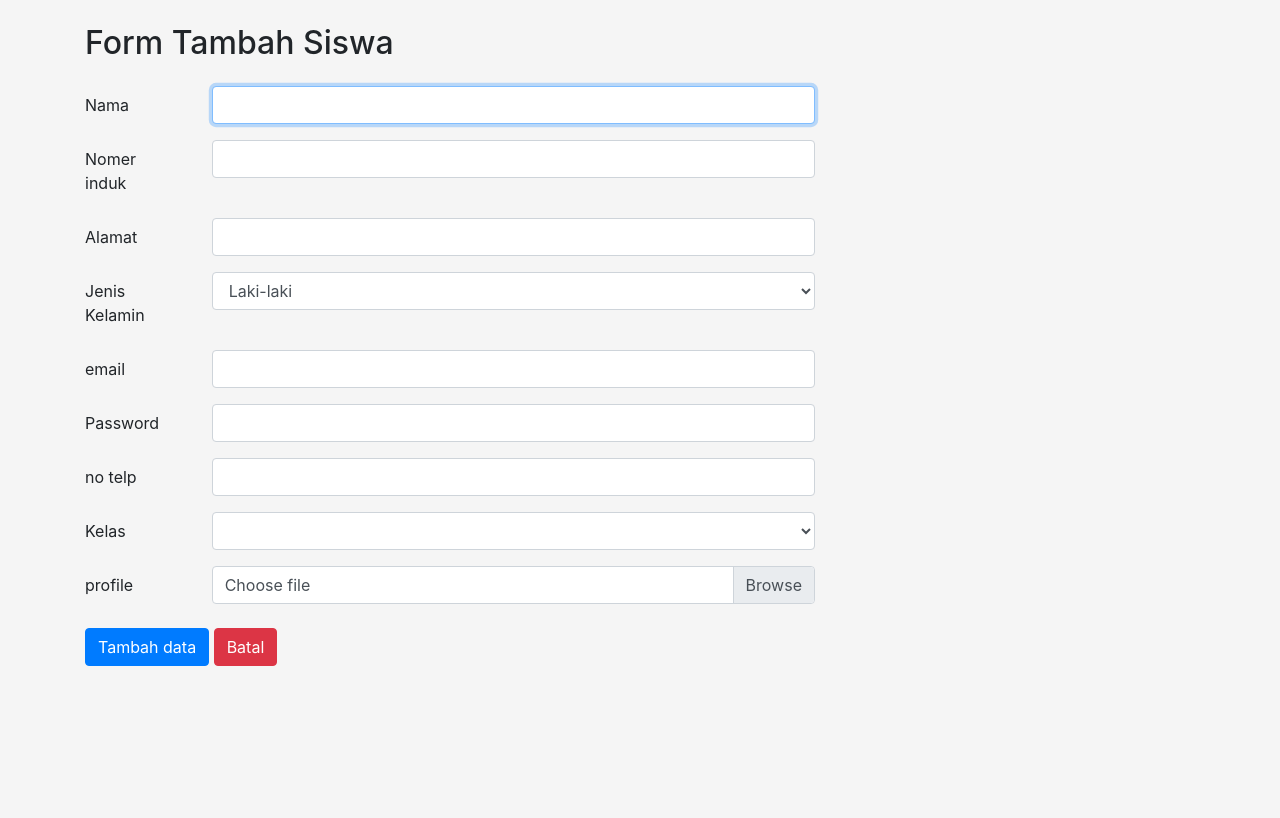
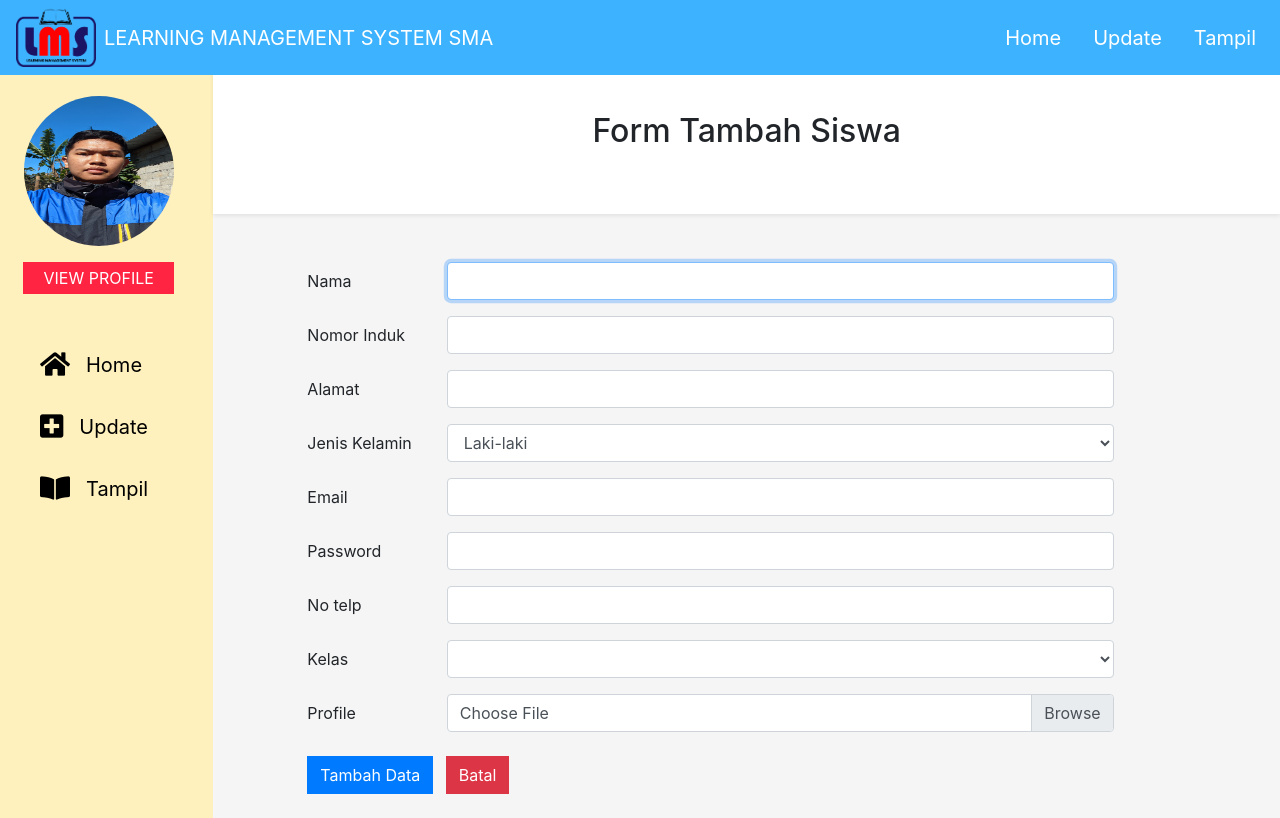
Before and after one commit to Rizka-syaukany/Aplikasi-Learning-Management-System-berbasis-Codeigniter-untuk-SMA, a CodeIgniter 4 app: template app/Views/admin/add_siswa.php in a window 1280 px wide. Before the commit the page ends 666 px from the top, so only its background shows below. Run offline with PHP 8.4 and a stand-in for CodeIgniter, Linux system fonts and the light colour scheme; the template is opened without the code that fills it: most values are stand-ins (such as "Sample title", 1, 10 or a date in 2020); data that the repository does not hold is empty; style sheets or scripts are compiled from the project's sources; some libraries are stand-ins or nearby versions.

Commit message:
memperbaiki tamilan admin

```diff
--- a/app/Views/admin/add_siswa.php
+++ b/app/Views/admin/add_siswa.php
@@ -1,10 +1,15 @@
 <?= $this->extend('layout/template'); ?>
+<?= $this->section('content'); ?>
+<?= $this->include("layout/navbar_admin"); ?>
+<?= $this->include("layout/sidenavbar"); ?>
 
-<?= $this->section('content'); ?>
+<div class="col-md-10 ml-auto">
+    <div class="shadow-sm p-3 mb-5 bg-white">
+        <h2 class="text-center mt-5 mb-5">Form Tambah Siswa</h2>
+    </div>
 <div class="container">
-    <div class="row">
-        <div class="col-8">
-            <h2 class="my-4">Form Tambah Siswa</h2>
+    <div class="row ml-5">
+        <div class="col-10 ml-3">
             <?= $validationSiswa->listErrors(); ?>
             <form action="/admin/saveSiswa" method="POST" enctype="multipart/form-data">
                 <?= csrf_field(); ?>
@@ -21,7 +26,7 @@
 
                 </div>
                 <div class="form-group row">
-                    <label for="nip" class="col-sm-2 col-form-label">Nomer induk</label>
+                    <label for="nip" class="col-sm-2 col-form-label">Nomor Induk</label>
                     <div class="col-sm-10">
                         <input type="number"
                             class="form-control <?= ($validationSiswa->hasError('nip')) ? 'is-invalid':''; ?>"
@@ -54,7 +59,7 @@
                     </div>
                 </div>
                 <div class="form-group row">
-                    <label for="email_user" class="col-sm-2 col-form-label">email</label>
+                    <label for="email_user" class="col-sm-2 col-form-label">Email</label>
                     <div class="col-sm-10">
                         <input type="email"
                             class="form-control  <?= ($validationSiswa->hasError('email_user')) ? 'is-invalid':''; ?> "
@@ -76,7 +81,7 @@
                     </div>
                 </div>
                 <div class="form-group row">
-                    <label for="telp_user" class="col-sm-2 col-form-label">no telp</label>
+                    <label for="telp_user" class="col-sm-2 col-form-label">No telp</label>
                     <div class="col-sm-10">
                         <input type="number"
                             class="form-control <?= ($validationSiswa->hasError('telp_user')) ? 'is-invalid':''; ?>"
@@ -101,7 +106,7 @@
                     </div>
                 </div>
                 <div class="form-group row">
-                    <label for="profile_user" class="col-sm-2 col-form-label">profile</label>
+                    <label for="profile_user" class="col-sm-2 col-form-label">Profile</label>
                     <div class="col-sm-10 ">
                         <div class="custom-file">
                             <input type="file"
@@ -110,7 +115,7 @@
                             <div class="invalid-feedback">
                                 <?= $validationSiswa->getError('profile_user'); ?>
                             </div>
-                            <label class="custom-file-label" for="profile_user">Choose file</label>
+                            <label class="custom-file-label" for="profile_user">Choose File</label>
                         </div>
                         <!-- <label for="profile_user">upload file</label>
                         <input type="file" class="form-control-file" id="profile_user" name="profile_user"> -->
@@ -118,12 +123,13 @@
                 </div>
                 <div class="form-group row">
                     <div class="col-sm-10">
-                        <button type="submit" class="btn btn-primary">Tambah data</button>
-                        <a href="/admin/tampilan_kelas" class="btn btn-danger my-2">Batal</a>
+                        <button type="submit" class="btn btn-primary rounded-0 mr-2">Tambah Data</button>
+                        <a href="/admin/tampilan_kelas" class="btn btn-danger my-2 rounded-0">Batal</a>
                     </div>
                 </div>
             </form>
         </div>
     </div>
 </div>
+</div>
 <?= $this->endSection(); ?>
--- a/app/Views/layout/sidenavbar.php
+++ b/app/Views/layout/sidenavbar.php
@@ -1,3 +1,4 @@
+
 <div class="row no-gutters mt-5 ">
     <div class="col-md-2 bg-sidebar mt-2 pr-3 pt-4" id="sidebar">
         <img src="/img/profile.jpg" class="img-responsive img-profile mt-3" alt="...">
--- a/public/css/style.css
+++ b/public/css/style.css
@@ -1,5 +1,6 @@
 .profile_img {
-  height: 200px;
+  height: 300px;
+  width: 250px;
 }
 
 .bg-nav {
@@ -7,7 +8,7 @@
 }
 
 .bg-sidebar {
-  background-color: #ffedda;
+  background-color: #fff1bd;
   min-height: 100vh;
 }
 
```
Also changed, not shown: app/Views/admin/detail_siswa.php (+48 -2 lines), app/Views/admin/tampilan_kelas.php (+6 -10 lines), app/Views/admin/tampilan_siswa.php (+12 -10 lines), app/Views/admin/update_siswa.php (+8 -5 lines), public/img/borobudur.jpg (added).
